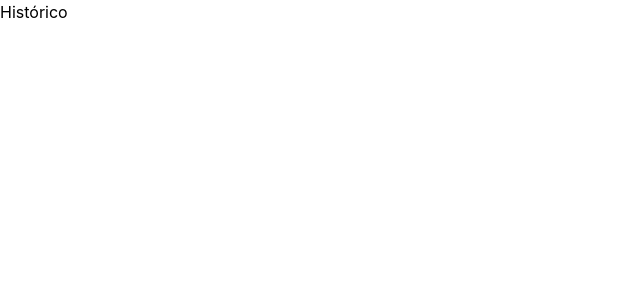
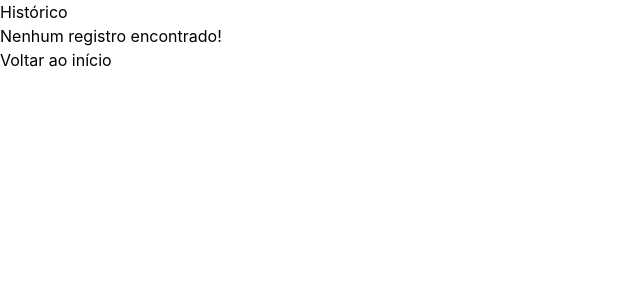
Before and after one commit to joaoaquino-dev/guarita-log, a React (Vite) app: page /history in a window 1280 px wide. Shown: the top 300 px of the page, without its empty margins (0-640 px from the left). Built offline with nearby package versions, Linux system fonts and the light colour scheme.

Commit message:
feat: add history page with shift records

```diff
--- a/src/pages/History.tsx
+++ b/src/pages/History.tsx
@@ -1,7 +1,28 @@
+import { getRecords } from "../utils/storage";
+import { useNavigate } from "react-router-dom";
+
 const History = () => {
+  const navigate = useNavigate();
+  const records = getRecords();
   return (
     <div>
       <h1>Histórico</h1>
+
+      <div>
+        {records.length > 0 ? (
+          records.map((record) => (
+            <div key={record.id}>
+              <p>{record.guardName}</p>
+              <p>{record.date}</p>
+              {record.notes && <p>{record.notes}</p>}
+            </div>
+          ))
+        ) : (
+          <p>Nenhum registro encontrado!</p>
+        )}
+      </div>
+
+      <button onClick={() => navigate("/")}>Voltar ao início</button>
     </div>
   );
 };
```
